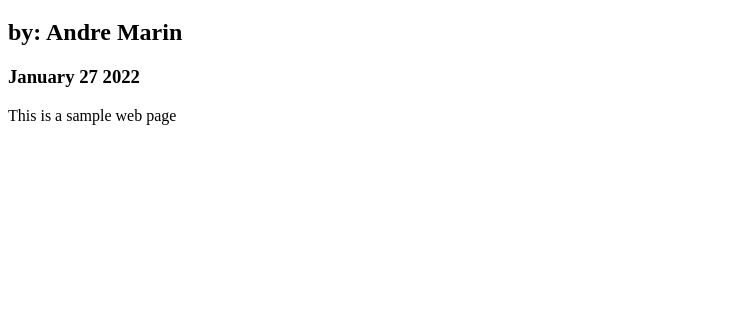
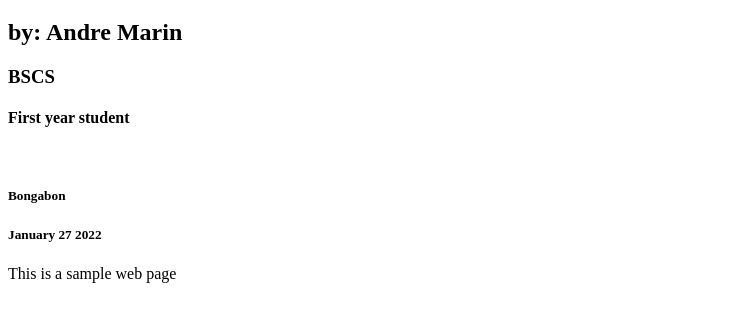
Before and after one commit to AndreMarin0/HUMCOM1_IDA2_20212022, a plain HTML site: page Index.html in a window 1280 px wide. Shown: the part 61-382 px from the top of the page, without its empty margins (0-756 px from the left). Drawn offline with Linux system fonts and the light colour scheme.

Commit message:
Update Index.html

```diff
--- a/Index.html
+++ b/Index.html
@@ -7,7 +7,11 @@
 
 <h1>Human Computer Interaction - HUMCOM1 IDA2</h1>
 <h2>by: Andre Marin </h2>
-<h3>January 27 2022 </h3>
+<h3>BSCS </h3>
+<h4>First year student </h4>
+  <br>
+<h5>Bongabon </h5>
+<h5>January 27 2022 </h5>
 <p>This is a sample web page</p>
 </body>
 </html>
```
